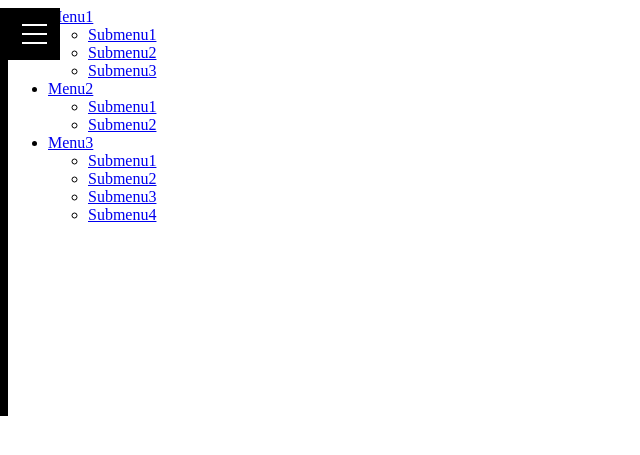
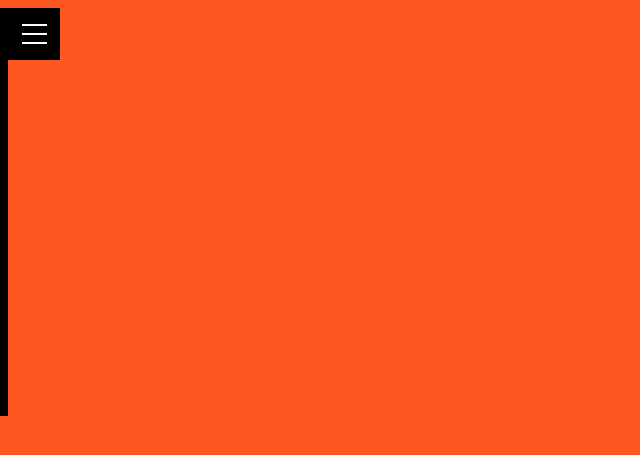
Before and after one commit to qajf/qajf.github.io, a Jekyll site: the page testhead.html, which Jekyll copies as it is, in a window 1280 px wide. Shown: the top 455 px of the page, without its empty margins (0-640 px from the left). Built offline with Jekyll 4.4.1, drawn with Linux system fonts in a browser that asks for light colours; nearby versions of some CDN libraries.

Commit message:
Update testhead.html

```diff
--- a/testhead.html
+++ b/testhead.html
@@ -93,6 +120,139 @@
 　margin-bottom: 10px;
 }
 
+ /* nav */
+
+
+ul { list-style: none; }
+a { text-decoration: none; color: black;}
+body {
+   font-family: 'Dosis', sans-serif;
+   background: #FF5722;
+}
+#menu-wrapper {
+    overflow: hidden;
+    max-width: 100%;
+    cursor: pointer;
+}
+
+
+#menu-wrapper #hamburger-menu {
+    position: relative;
+    width: 25px;
+    height: 20px;
+    margin: 15px;
+}
+
+#menu-wrapper #hamburger-menu span {
+    opacity: 1;
+    left: 0;
+    display: block;
+    width: 100%;
+    height: 2px;
+    border-radius: 10px;
+    color: black;
+    background-color: white;
+    position: absolute;
+    transform: rotate(0deg);
+    transition: .4s ease-in-out;
+}
+
+#menu-wrapper #hamburger-menu span:nth-child(1) {
+    top: 0;
+}
+#menu-wrapper #hamburger-menu span:nth-child(2) {
+    top: 9px;
+}
+#menu-wrapper #hamburger-menu span:nth-child(3) {
+    top: 18px;
+}
+#menu-wrapper #hamburger-menu.open span:nth-child(1) {
+    transform: translateY(9px) rotate(135deg);
+}
+#menu-wrapper #hamburger-menu.open span:nth-child(2) {
+    opacity: 0;
+    transform: translateX(-60px);
+}
+#menu-wrapper #hamburger-menu.open span:nth-child(3) {
+    transform: translateY(-9px) rotate(-135deg);
+}
+
+#menu-container .menu-list .menu-submenu {
+    padding-top: 20px;
+    padding-bottom: 20px;
+}
+#menu-container .menu-list {
+    padding-left: 0;
+    display: block;
+    position: absolute;
+    width: 100%;
+    max-width: 450px;
+    background: white;
+    box-shadow: rgba(100,100,100,0.2) 6px 2px 10px;
+    z-index: 999;
+    overflow-y: auto;
+    overflow-x: hidden;
+    left: -100%;
+}
+
+#menu-container .menu-list li.accordion-toggle, #menu-container .menu-list .menu-login {
+    font-size: 16px;
+    padding: 20px;
+    text-transform: uppercase;
+    border-top: 1px solid #dbdcd2;
+}
+#menu-container .menu-list li:first-of-type {
+    border-top: 0;
+}
+
+.accordion-toggle, .accordion-content {
+    cursor: pointer;
+    font-size: 16px;
+    position: relative;
+    letter-spacing: 1px;
+}
+
+  .accordion-content {
+    display: none;
+}
+
+.accordion-toggle a:before, .accordion-toggle a:after {
+    content: '';
+    display: block;
+    position: absolute;
+    top: 50%;
+    right: 30px;
+    width: 15px;
+    height: 2px;
+    margin-top: -1px;
+    background-color: #5a5858;
+    transform-origin: 50% 50%;
+    transition: all 0.3s ease-out;
+}
+
+.accordion-toggle a:before {
+    transform: rotate(-90deg);
+    opacity: 1;
+    z-index: 2;
+}
+
+.accordion-toggle.active-tab {
+  background: yellowgreen;
+  transition: all 0.3s ease;
+}
+.accordion-toggle a.active:before {
+    transform: rotate(0deg);
+    background: #fff !important;
+}
+
+.accordion-toggle a.active:after {
+    transform: rotate(180deg);
+    background: #fff !important;
+    opacity: 0;
+}
+
+
+
 </style>
  </head>
  <body>
```
Also changed, not shown: other parts of testhead.html (+27 -0 lines).
